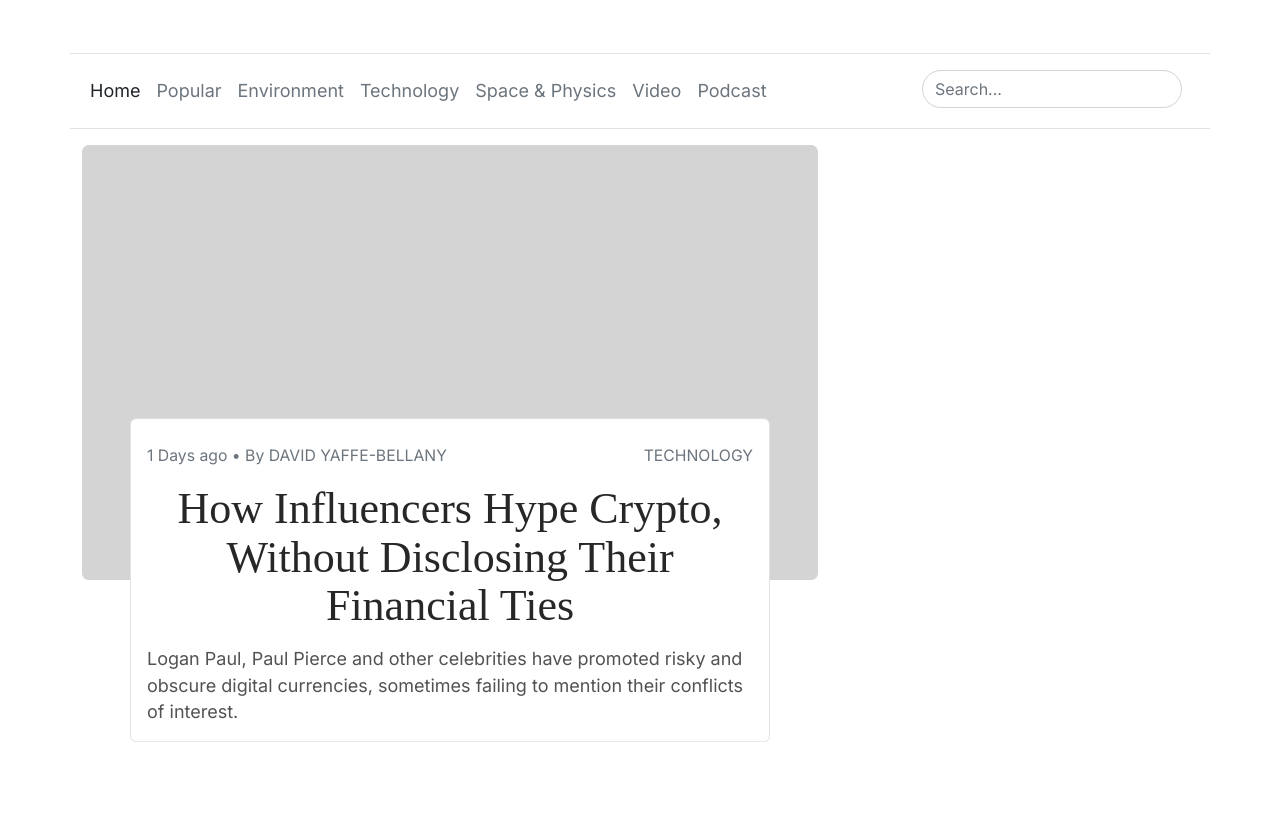
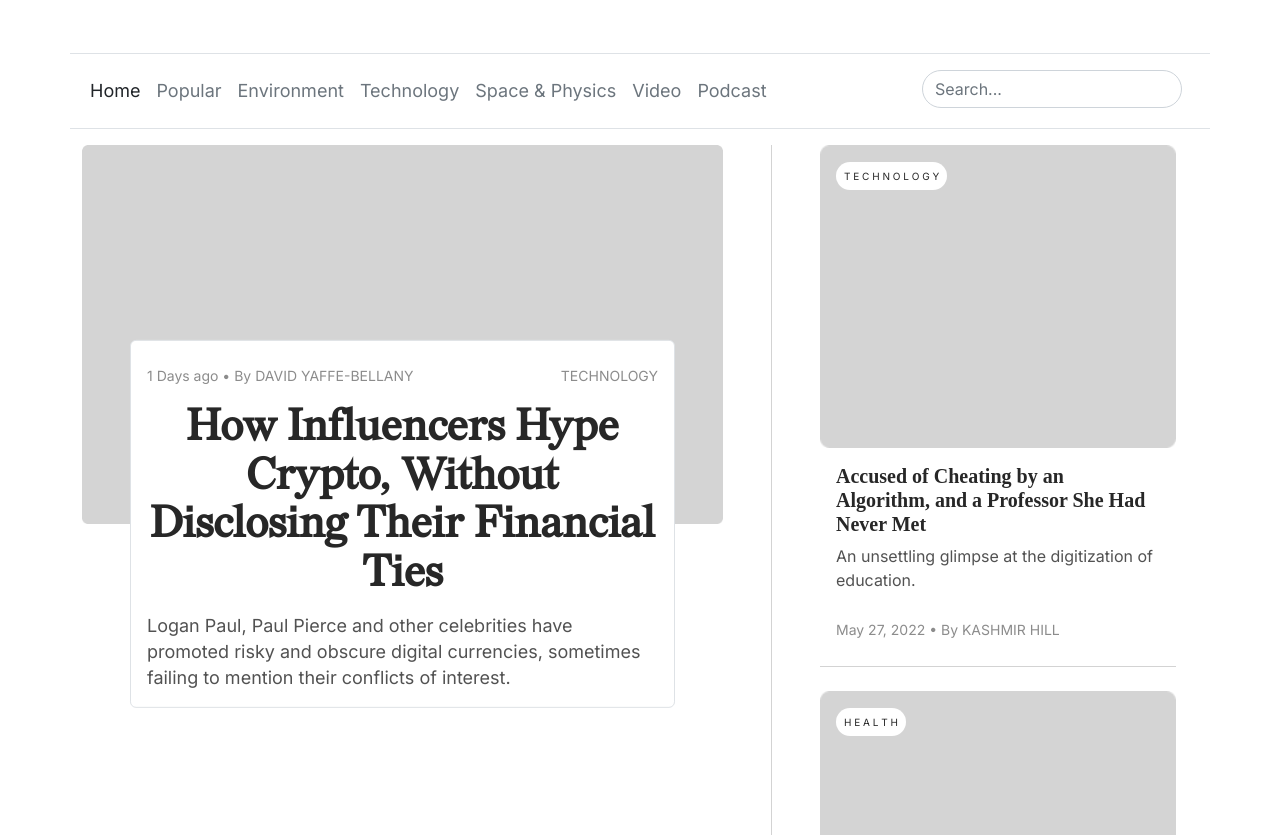
Before and after one commit to hostashish/assignment-illynews-portal, a plain HTML site: page index.html in a window 1280 px wide. Shown: the part 117-952 px from the top of the page. Before the commit the page ends 859 px from the top, so only its background shows below. Drawn offline with nearby package versions, Linux system fonts and the light colour scheme.

Commit message:
code update

```diff
--- a/assets/css/style.css
+++ b/assets/css/style.css
@@ -35,9 +35,67 @@ body{
   font-size: 18px;
 }
 
+.news-date-author, .tags-text {
+  font-size: 14px;
+  line-height: 160%;
+  color: #8C8C8C;
+}
+
 .news-title-heading {
-  font-family: 'Redaction';
+  font-family: 'Redaction-Regular';
+  font-style: normal;
+  font-weight: 700;
   font-size: 44px;
   line-height: 110%;
+  text-align: center;
   color: #272727;
 }
+
+.news-short-text {
+  font-family: 'Inter';
+  font-style: normal;
+  font-weight: 400;
+  font-size: 18px;
+  line-height: 145%;
+  color: #525252;
+}
+
+.side-line {
+  height: 100%;
+}
+
+.card-tag {
+  font-family: 'Inter';
+  font-style: normal;
+  font-weight: 400;
+  font-size: 10px;
+  line-height: 165%;
+  color: #272727;
+}
+
+.small-card-news-title {
+  font-family: 'Redaction';
+  font-style: normal;
+  font-weight: 700;
+  font-size: 20px;
+  line-height: 120%;
+  color: #272727;
+}
+
+.card-text.small-card-news-text {
+  font-family: 'Inter';
+  font-style: normal;
+  font-weight: 400;
+  font-size: 16px;
+  line-height: 150%;
+  color: #525252;
+}
+
+.small-card-footer-inner-text {
+  font-family: 'Inter';
+  font-style: normal;
+  font-weight: 400;
+  font-size: 14px;
+  line-height: 160%;
+  color: #8C8C8C;
+}
--- a/index.html
+++ b/index.html
@@ -3,7 +3,7 @@
   <head>
     <meta charset="utf-8">
     <meta name="viewport" content="width=device-width, initial-scale=1">
-    <title></title>
+    <title>ILLYNEWS</title>
     <link href="https://cdn.jsdelivr.net/npm/bootstrap@5.2.2/dist/css/bootstrap.min.css" rel="stylesheet" integrity="sha384-Zenh87qX5JnK2Jl0vWa8Ck2rdkQ2Bzep5IDxbcnCeuOxjzrPF/et3URy9Bv1WTRi" crossorigin="anonymous">
     <link rel="stylesheet" href="assets/css/style.css">
     <link rel="stylesheet" href="https://cdn.jsdelivr.net/npm/bootstrap-icons@1.9.1/font/bootstrap-icons.css">
@@ -47,20 +47,55 @@
     <section class="illynews-section-one position-relative">
       <div class="container">
         <div class="row">
-          <div class="col-md-8">
+          <div class="col-md-7">
             <div class="card p-0 m-0 border border-0">
               <img class="img-fluid card-img-top" src="assets/images/Rectangle-3.png">
               <div class="card-body position-absolute top-100 end-0 translate-middle-y bg-white border border-1 mx-5 rounded-2">
                 <div class="d-flex justify-content-between py-2">
-                  <small class="text-muted news-date-author text-small">1 Days ago • By DAVID YAFFE-BELLANY</small>
-                  <small class="text-muted tags text-small">TECHNOLOGY</small>
+                  <small class="news-date-author">1 Days ago • By DAVID YAFFE-BELLANY</small>
+                  <small class="tags-text">TECHNOLOGY</small>
                 </div>
-                <h3 class="card-title text-center news-title-heading py-2">How Influencers Hype Crypto, Without Disclosing Their Financial Ties</h3>
-                <p class="card-text">Logan Paul, Paul Pierce and other celebrities have promoted risky and obscure digital currencies, sometimes failing to mention their conflicts of interest.</p>
+                <h3 class="card-title news-title-heading py-2">How Influencers Hype Crypto, Without Disclosing Their Financial Ties</h3>
+                <p class="card-text news-short-text">Logan Paul, Paul Pierce and other celebrities have promoted risky and obscure digital currencies, sometimes failing to mention their conflicts of interest.</p>
               </div>
             </div>
           </div>
-          <div class="col-md-4"></div>
+          <div class="col-md-auto align-items-center mx-4">
+          <div class="vr side-line p-0"></div>
+          </div>
+          <div class="col-md-4">
+            <!-- Small Card One -->
+            <div class="card rounded-0 border border-0 position-relative">
+              <div class="position-absolute top-0 start-0 mx-3 my-3">
+                <small class="card-tag bg-white p-2 rounded-5">T E C H N O L O G Y</small>
+              </div>
+              <img src="assets/images/Rectangle-4.png" class="card-img-top" alt="...">
+              <div class="card-body">
+                <h5 class="card-title small-card-news-title">Accused of Cheating by an Algorithm, and a Professor She Had Never Met</h5>
+                <p class="card-text small-card-news-text">An unsettling glimpse at the digitization of education.</p>
+              </div>
+              <div class="card-footer bg-white border border-0">
+                <small class="small-card-footer-inner-text">May 27, 2022 • By KASHMIR HILL</small>
+              </div>
+              <hr class="mb-4">
+            </div>
+
+            <!-- Small Card Two -->
+            <div class="card rounded-0 border border-0 position-relative">
+              <div class="position-absolute top-0 start-0 mx-3 my-3">
+                <small class="card-tag bg-white p-2 rounded-5">H E A L T H</small>
+              </div>
+              <img src="assets/images/Rectangle-4.png" class="card-img-top" alt="...">
+              <div class="card-body">
+                <h5 class="card-title small-card-news-title">A Daring Dream and a Lifelong Love, Dashed in a Moment of Violence</h5>
+                <p class="card-text small-card-news-text">GuiYing Ma built a modest life of service in New York until a shocking attack tore her from her .....</p>
+              </div>
+              <div class="card-footer bg-white border border-0">
+                <small class="small-card-footer-inner-text">May 27, 2022 • By KASHMIR HILL</small>
+              </div>
+              <hr class="mb-4">
+            </div>
+          </div>
         </div>
       </div>
     </section>
```
Also changed, not shown: assets/images/Rectangle-4.png (added).
